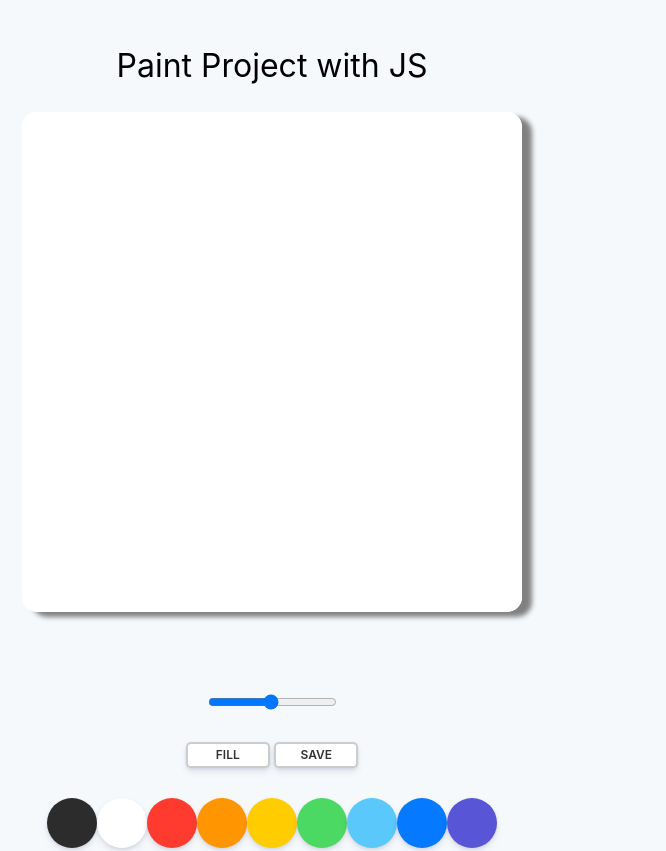
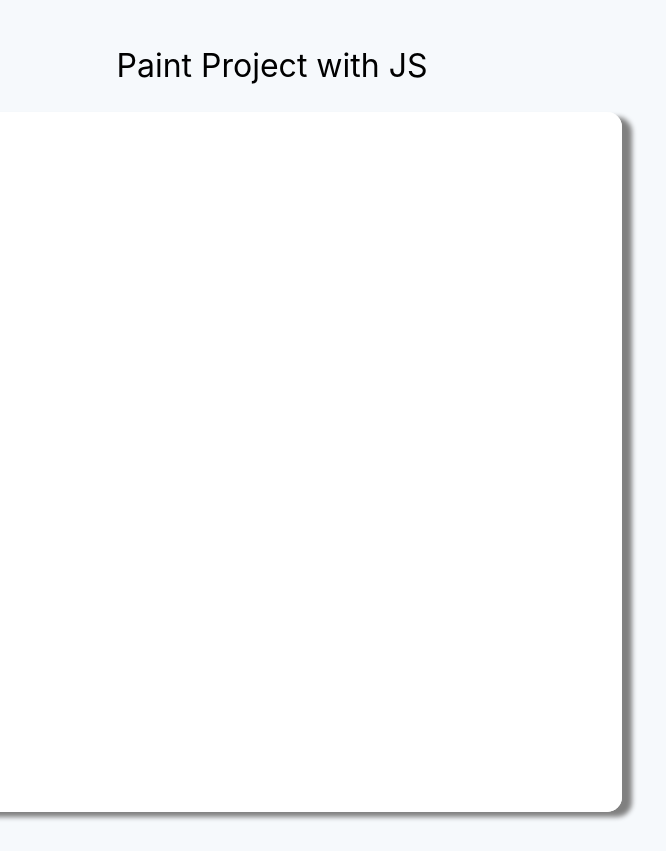
Before and after one commit to beginnersluck94/paintjs, a plain HTML site: page index.html in a window 1280 px wide. Shown: the top 851 px of the page, without its empty margins (368-1034 px from the left). Drawn offline with Linux system fonts and the light colour scheme.

Commit message:
Update styles.css

```diff
--- a/styles.css
+++ b/styles.css
@@ -15,8 +15,8 @@ h1 {
 
 .canvas{
 
-    width: 500px;
-    height: 500px;
+    width: 700px;
+    height: 700px;
     background-color: white;
     border-radius: 15px;
     box-shadow: 10px 5px 5px #808080;
```
